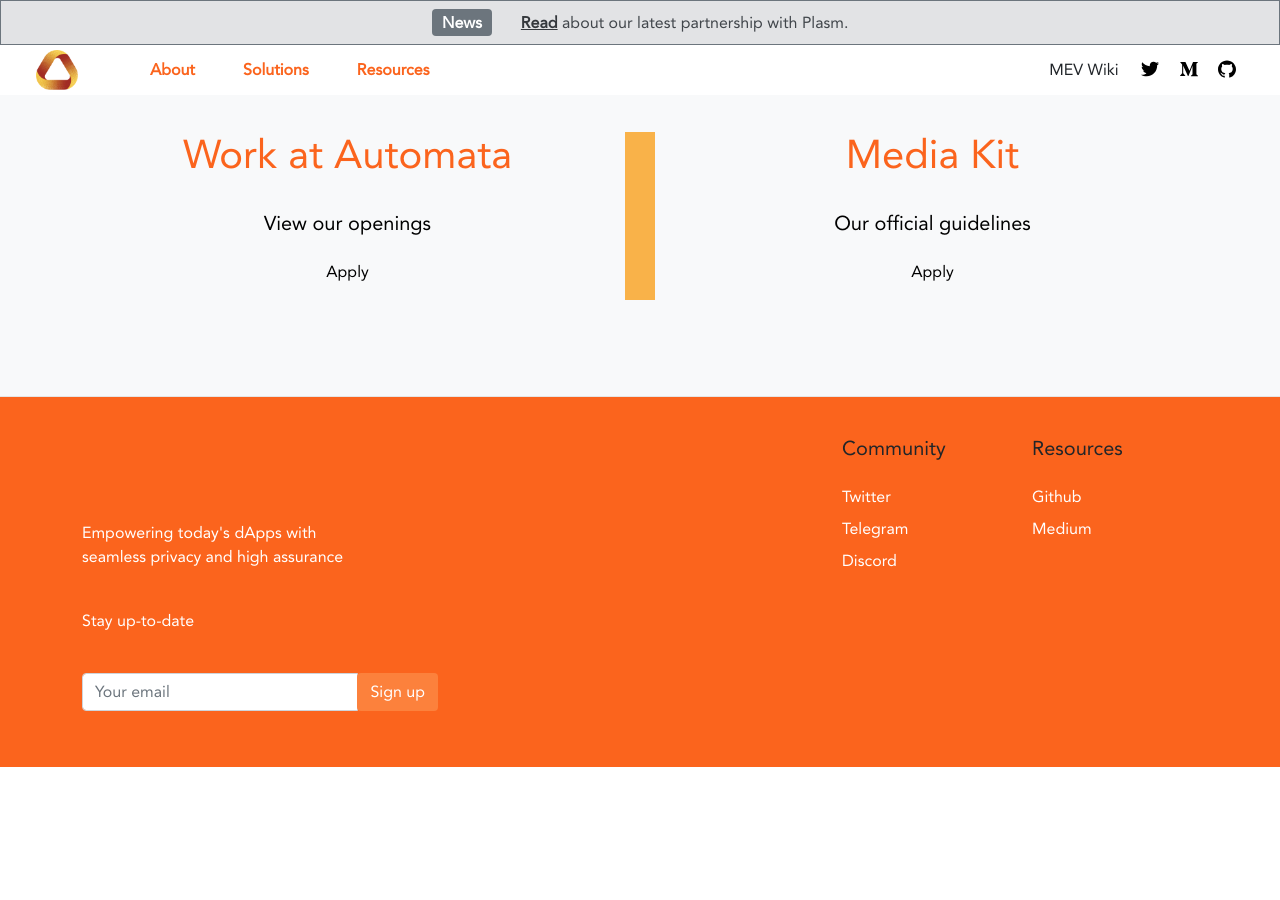
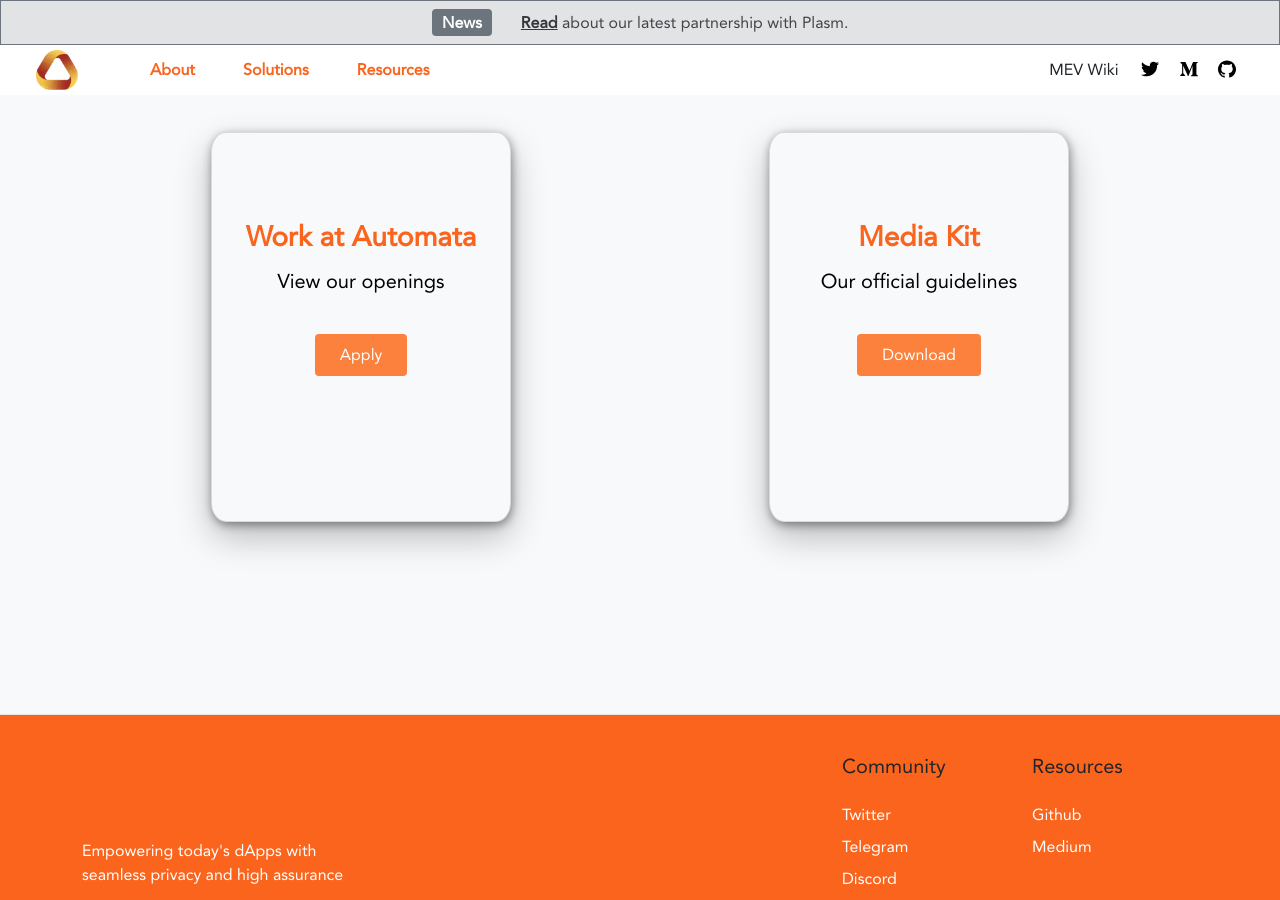
Before and after one commit to etacticsgroup/etactics-ata, a Jekyll site: the page built from resources.md, in a window 1280 px wide and 900 px high, scrolled down 2127 px. Built offline with Jekyll 4.4.1, drawn with Linux system fonts in a browser that asks for light colours; nearby versions of some CDN libraries; before the commit the page ends 2894 px from its top, so only the background shows below that.

Commit message:
added resources page

```diff
--- a/_layouts/resources.html
+++ b/_layouts/resources.html
@@ -84,18 +84,24 @@
       </section>
       <section class="bg-light pb-5">
         <div class="container pt-15vh pb-5">
-          <div class="row">
-            <div class="col-md-6 col-lg-6 col-sm-12 mx-auto text-center" data-aos="fade-up" data-aos-duration="3000"style="border-right:15px #F9B249 solid;">
-              <h1 class="text-bolder text-ata text-center pb-4">Work at Automata</h1>
-              <h5 class="pb-3">View our openings</h5>
-              <p>Apply</p>
+          <div class="row text-left mx-auto mb-4 pb-4">
+            <div class="col-md-4 col-sm-12 col-lg-4 pb-5 mx-auto">
+              <div class="card bg-light rounded-card shadow-lg mh-390 text-center pt-4 mx-4 technology-card-shadow">
+                <div class="card-body">
+                  <h3 class="pt-5 card-title text-ata text-center text-bold py-2" style="">Work at Automata</h3>
+                  <h5 class="card-text mobile-text-center pb-3">View our openings</h5>
+                     <h5 class="p-2 text-center" ><a target="_blank"href="https://medium.com/atanetwork/technical/home "class="orange-cta-btn ata-secondary m-2 px-4 p-2 btn text-white bg-ata" style="">Apply</a></h5>
+                </div>
+              </div>
             </div>
-<div class="col-md-6 col-lg-6 col-sm-12 mx-auto text-center" data-aos="fade-up" data-aos-duration="3000" style="border-left:15px #F9B249 solid;
-">
-                <h1 class="text-bolder text-ata text-center pb-4">Media Kit</h1>
-              <h5 class="pb-3">Our official guidelines</h5>
-              <p>Apply</p>
-
+            <div class="col-md-4 col-sm-12 col-lg-4 pb-5 mx-auto">
+              <div class="card bg-light rounded-card shadow-lg mh-390 text-center pt-4 mx-4 technology-card-shadow">
+                <div class="card-body">
+                  <h3 class="pt-5 card-title text-ata text-center text-bold py-2" style="">Media Kit</h3>
+                  <h5 class="card-text mobile-text-center pb-3">Our official guidelines</h5>
+                     <h5 class="p-2 text-center" ><a target="_blank"href="https://medium.com/atanetwork/technical/home "class="orange-cta-btn ata-secondary m-2 px-4 p-2 btn text-white bg-ata" style="">Download</a></h5>
+                </div>
+              </div>
             </div>
           </div>
             </div>
```
Also changed, not shown: 1 other file.
